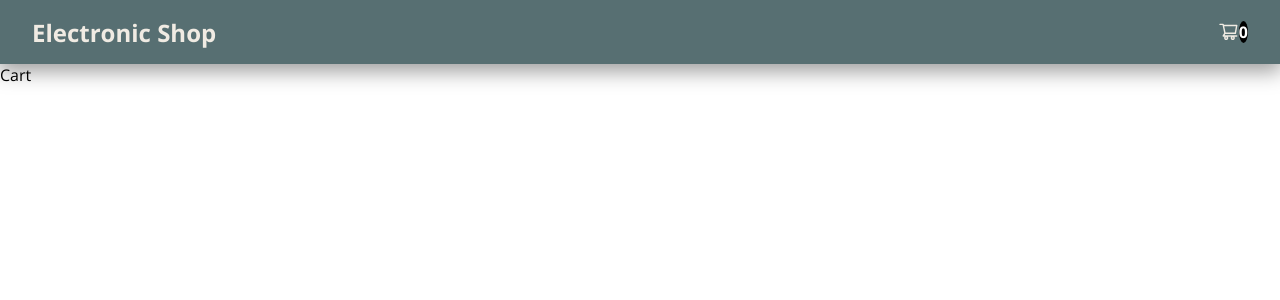
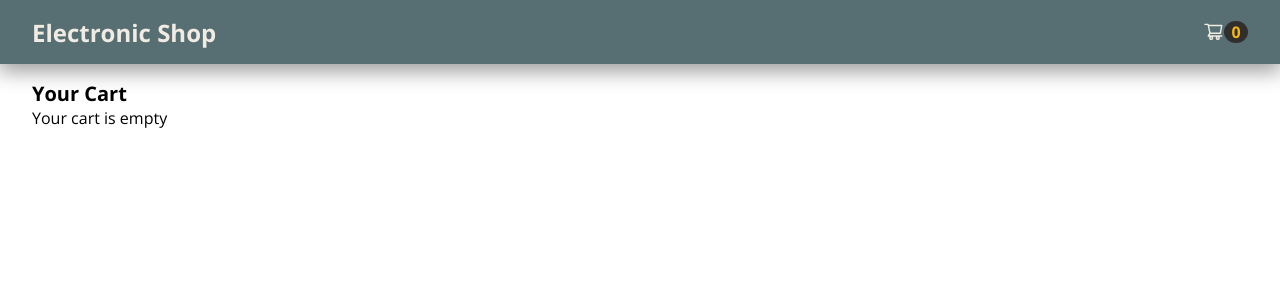
Before and after one commit to sarojlimbu0731/Electronic-shop, a React (Create React App) app in the folder client/: page /cart in a window 1280 px wide. Shown: the top 300 px of the page. Built offline with nearby package versions, Linux system fonts and the light colour scheme.

Commit message:
create  the sidebar of card components

```diff
--- a/client/package.json
+++ b/client/package.json
@@ -7,6 +7,7 @@
     "@testing-library/jest-dom": "^5.16.4",
     "@testing-library/react": "^13.3.0",
     "@testing-library/user-event": "^13.5.0",
+    "axios": "^0.27.2",
     "currency-formatter": "^1.5.9",
     "react": "^18.2.0",
     "react-dom": "^18.2.0",
--- a/client/src/App.css
+++ b/client/src/App.css
@@ -51,8 +51,11 @@ a{
 
 a>strong{
 border-radius: 100%;
-  background-color: black;
-  color: white;
+width: 1.5rem;
+display: flex;
+justify-content: center;
+  background-color: rgb(49, 46, 46);
+  color: rgb(243, 184, 20);
 }
 
 .home{
@@ -80,3 +83,34 @@ border-radius: 100%;
   height: 20rem;
   width: 16rem;
 }
+
+.cart-box{
+margin-top: 1rem;
+margin-left: 2rem;
+
+}
+
+.cart-box h3{
+  font-size: 20px;
+}
+
+.cart-col1>img{
+  height: 5rem;
+  width: 5rem;
+
+}
+
+.cart-row{
+  display: flex;
+  flex-direction: row;
+  height: 4rem;
+  gap:0.5rem;
+  width: 80%;
+
+}
+
+.checkout{
+  display: flex;
+  flex-direction: column;
+  border: 2px solid black;
+}
--- a/client/src/Components/Cart/Cart.js
+++ b/client/src/Components/Cart/Cart.js
@@ -1,9 +1,54 @@
-import React from 'react'
+import React from "react";
+import { useDispatch, useSelector } from "react-redux";
+import { AiOutlinePlus, AiOutlineMinus, AiTwotoneDelete } from "react-icons/ai";
 
 const Cart = () => {
+  const dispatch = useDispatch();
+  const { products,totalqty,totalprice } = useSelector((state) => state.cartReducer);
+  console.log(products);
+
   return (
-    <div>Cart</div>
-  )
-}
+    <div className="cart-box">
+      <div className="container">
+        <h3>Your Cart</h3>
+        {products.length > 0 ? (
+          <>
+            {products.map((product) => (
+              <div className="cart-row">
+                <div className="cart-col1">
+                  <img src="#" alt={product.name} />
+                </div>
+                <div className="cart-col2">
+                  <span>{product.name}</span>
+                  <span>{product.totalqty}</span>
+                  <span>{product.quantity*product.price}</span>
+                </div>
+                <div className="cart-col3">
+                  <div>
+                    <AiOutlineMinus onClick={()=>dispatch({type:"DEC",payload:product.id})}/>
+                    <strong>{product.quantity}</strong>
+                    <AiOutlinePlus onClick={()=>dispatch({type:"INC",payload:product.id})} />
+                  </div>
+                </div>
+                <div>
+                  <AiTwotoneDelete  onClick={()=> dispatch({type:"REMOVE",payload:product.id})}/>
+                </div>
+
+              </div>
+            ))}
+                        <div className="checkout">
+                    <span>total price:-{totalprice}</span>
+                    <span>total quantity:-{totalqty}</span>
+                    <button>checkout</button>
+                </div>
+
+          </>
+        ) : (
+          "Your cart is empty"
+        )}
+      </div>
+    </div>
+  );
+};
 
 export default Cart;
--- a/client/src/store/reducer/CartReducer.js
+++ b/client/src/store/reducer/CartReducer.js
@@ -1,34 +1,65 @@
-const initstate= {
-    products:[],
-    totalprice:0,
-    totalqty:0,
-}
+const initstate = {
+  products: [],
+  totalprice: 0,
+  totalqty: 0,
+};
 
-const cartReducer=(state=initstate, action) =>{
-         switch(action.type){
-            case "ADD_TO_CART":
-                const {product,quantity} =action.payload;
+const cartReducer = (state = initstate, action) => {
+    let findpro;
+    let index;
+  switch (action.type) {
+    case "ADD_TO_CART":
+      const { product, quantity } = action.payload;
 
-                const check= state.products.find(item=> item.id === product.id)
-                if (check){
-                    return state
-                }
-                else{
-                    const tprice= state.totalprice + quantity* product.price
+      const check = state.products.find((item) => item.id === product.id);
+      if (check) {
+        return state;
+      } else {
+        const tprice = state.totalprice + quantity * product.price;
+        const tqty = state.totalqty + quantity;
+        product.quantity = quantity;
+        return {
+          ...state,
+          products: [...state.products, product],
+          totalprice: tprice,
+          totalqty: tqty,
+        };
+      }
+    case "INC":
+        findpro= state.products.find(product=>product.id === action.payload);
+        index = state.products.findIndex(product=> product.id === action.payload);
+        findpro.quantity +=1
+        state.products[index]= findpro;
+        return {
+            ...state,
+            totalprice:state.totalprice + findpro.price,
+            totalqty:state.totalqty+ 1
+        }
+    case "DEC":
+        findpro=state.products.find(product=>product.id === action.payload)
+        index= state.products.findIndex(product=>product.id=== action.payload)
+      if (findpro.quantity>1){
+        findpro.quantity -=1
+        state.products[index]= findpro
+      }
+      return {
+        ...state,
+        totalprice: state.totalprice -findpro.price,
+        totalqty:state.totalqty -1
+      }
+    case "REMOVE":
+        findpro=state.products.find(product=>product.id === action.payload)
+        const filtered =state.products.filter(product=> product.id !== action.payload)
+        return {
+            ...state,
+            products:filtered,
+            totalprice:state.totalprice- findpro.quantity*findpro.price,
+            totalqty:state.totalqty- findpro.quantity
+        }
 
+    default:
+      return state;
+  }
+};
 
-                     product.stock= product.stock-quantity
-
-
-                    const tqty= state.totalqty +quantity
-                    product.quantity=quantity
-                    return {
-                        ...state, products:[...state.products,product],totalprice:tprice, totalqty:tqty
-                    }
-                }
-            default:
-                return state
-         }
-}
-
-export default cartReducer
+export default cartReducer;
```
Also changed, not shown: 1 other file (tests, documents, lock files or other folders).
